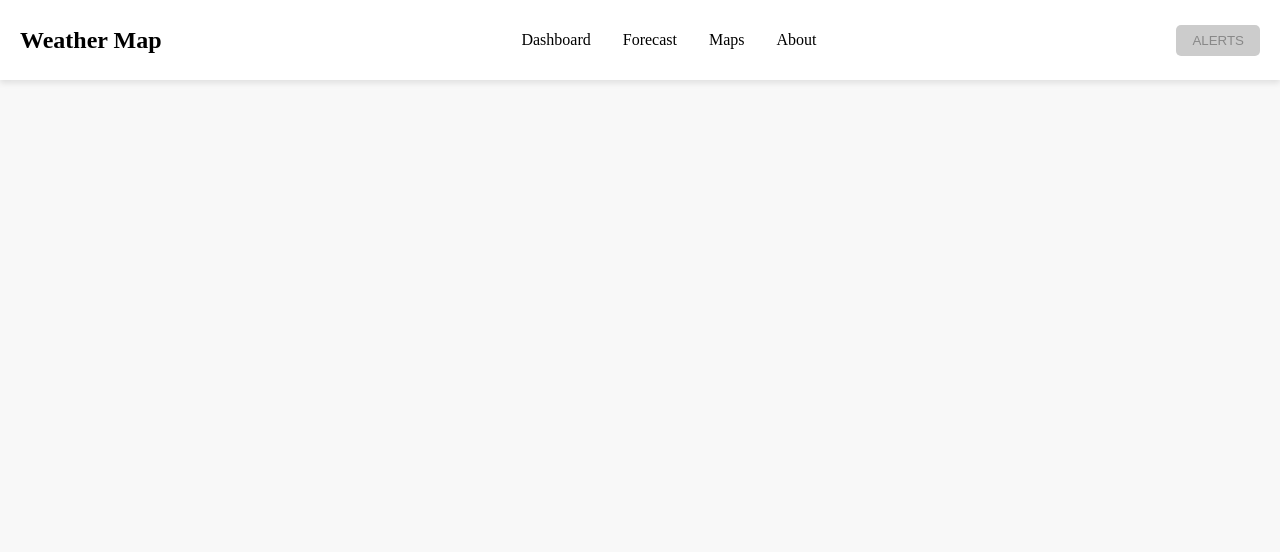
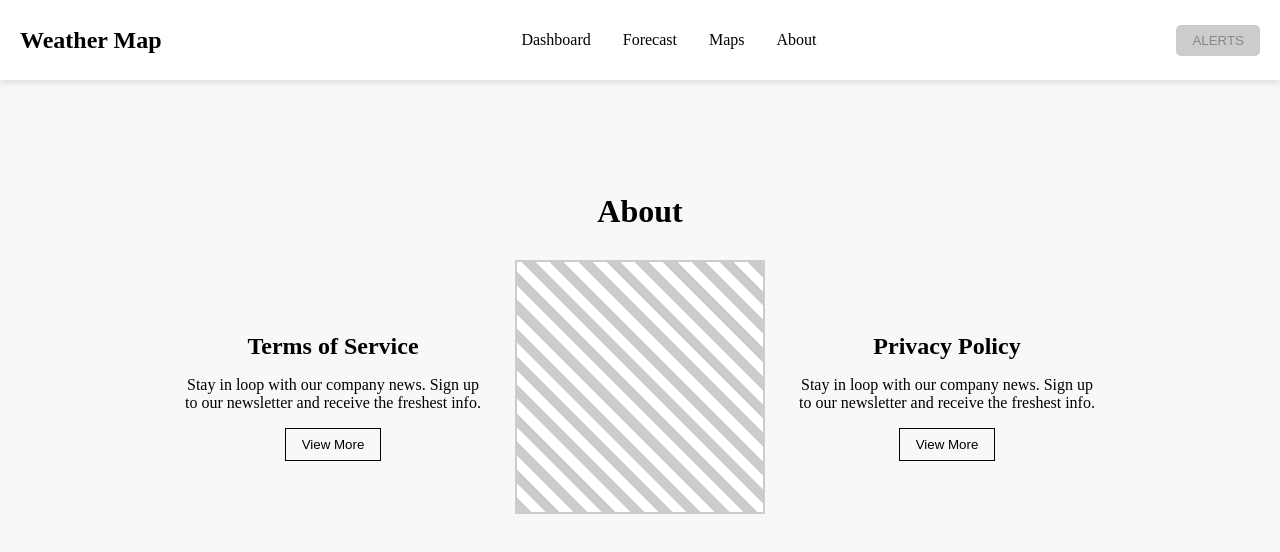
Before and after one commit to jay-parkin/interactive-weather-system, a React (Vite) app: page /about in a window 1280 px wide. Shown: the top 552 px of the page. Built offline with nearby package versions, Linux system fonts and the light colour scheme.

Commit message:
feat: add About page and update routing in the app

```diff
--- a/src/App.jsx
+++ b/src/App.jsx
@@ -6,6 +6,7 @@
 import Forecast from "./pages/Forecast";
 import Header from "./components/Header";
 import Maps from "./pages/MapsPage";
+import About from "./pages/AboutPage";
 
 function App() {
   return (
@@ -16,6 +17,7 @@
           <Route path="/" element={<Dashboard />} />
           <Route path="/forecast" element={<Forecast />} />
           <Route path="/maps" element={<Maps />} />
+          <Route path="/about" element={<About />} />
         </Routes>
 
         {/* This is our custom footer!
--- a/src/components/Header.jsx
+++ b/src/components/Header.jsx
@@ -10,7 +10,7 @@
         <Link to="/">Dashboard</Link>
         <Link to="/forecast">Forecast</Link>
         <Link to="/maps">Maps</Link>
-        <Link to="#">About</Link>
+        <Link to="/about">About</Link>
       </nav>
       <div className="controls">
         <button disabled>ALERTS</button>
--- /dev/null
+++ b/src/pages/AboutPage.jsx
@@ -0,0 +1,28 @@
+import "../styles/AboutPage.css";
+
+export default function About() {
+  return (
+    <div className="about-page">
+      <h1 className="about-title">About</h1>
+
+      <div className="about-content">
+        <div className="about-section">
+          <h2>Terms of Service</h2>
+          <p>Stay in loop with our company news. Sign up to our newsletter and receive the freshest info.</p>
+          <button className="about-button">View More</button>
+        </div>
+
+        <div className="about-image">
+          {/* This is where an image or illustration would go */}
+          <div className="image-placeholder"></div>
+        </div>
+
+        <div className="about-section">
+          <h2>Privacy Policy</h2>
+          <p>Stay in loop with our company news. Sign up to our newsletter and receive the freshest info.</p>
+          <button className="about-button">View More</button>
+        </div>
+      </div>
+    </div>
+  );
+}
--- /dev/null
+++ b/src/styles/AboutPage.css
@@ -0,0 +1,58 @@
+.about-page {
+  text-align: center;
+  padding: 2rem;
+}
+
+.about-title {
+  font-size: 2rem;
+  margin-bottom: 2rem;
+}
+
+.about-content {
+  display: flex;
+  justify-content: center;
+  align-items: center;
+  gap: 2rem;
+  flex-wrap: wrap;
+}
+
+.about-section {
+  max-width: 300px;
+}
+
+.about-section h2 {
+  font-size: 1.5rem;
+  margin-bottom: 1rem;
+}
+
+.about-section p {
+  margin-bottom: 1rem;
+}
+
+.about-button {
+  padding: 0.5rem 1rem;
+  border: 1px solid #000;
+  background-color: transparent;
+  cursor: pointer;
+}
+
+.about-image {
+  width: 250px;
+  height: 250px;
+  display: flex;
+  align-items: center;
+  justify-content: center;
+}
+
+.image-placeholder {
+  width: 100%;
+  height: 100%;
+  border: 2px solid #ccc;
+  background: repeating-linear-gradient(
+    45deg,
+    #ccc,
+    #ccc 10px,
+    #fff 10px,
+    #fff 20px
+  );
+}
```
